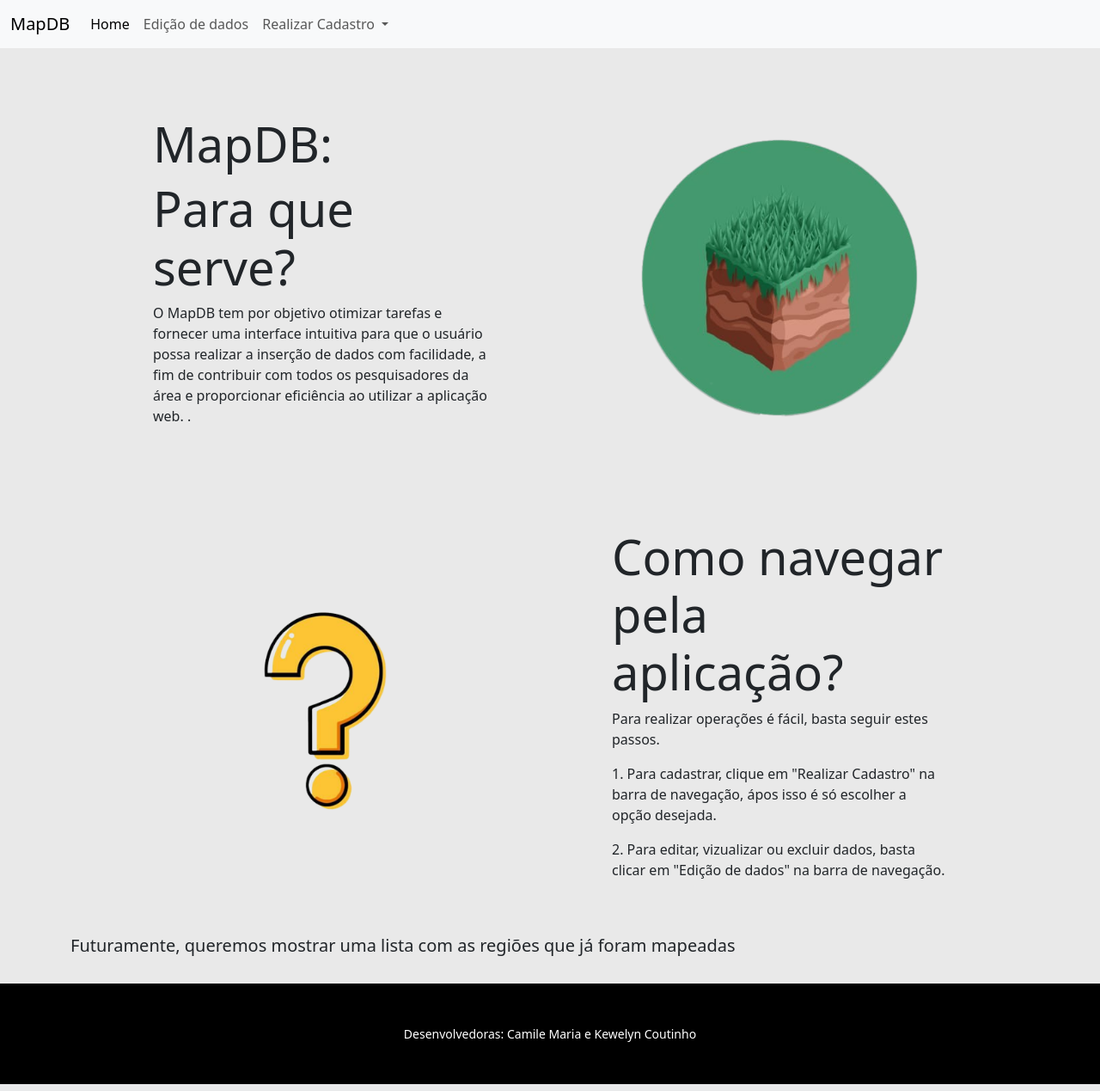
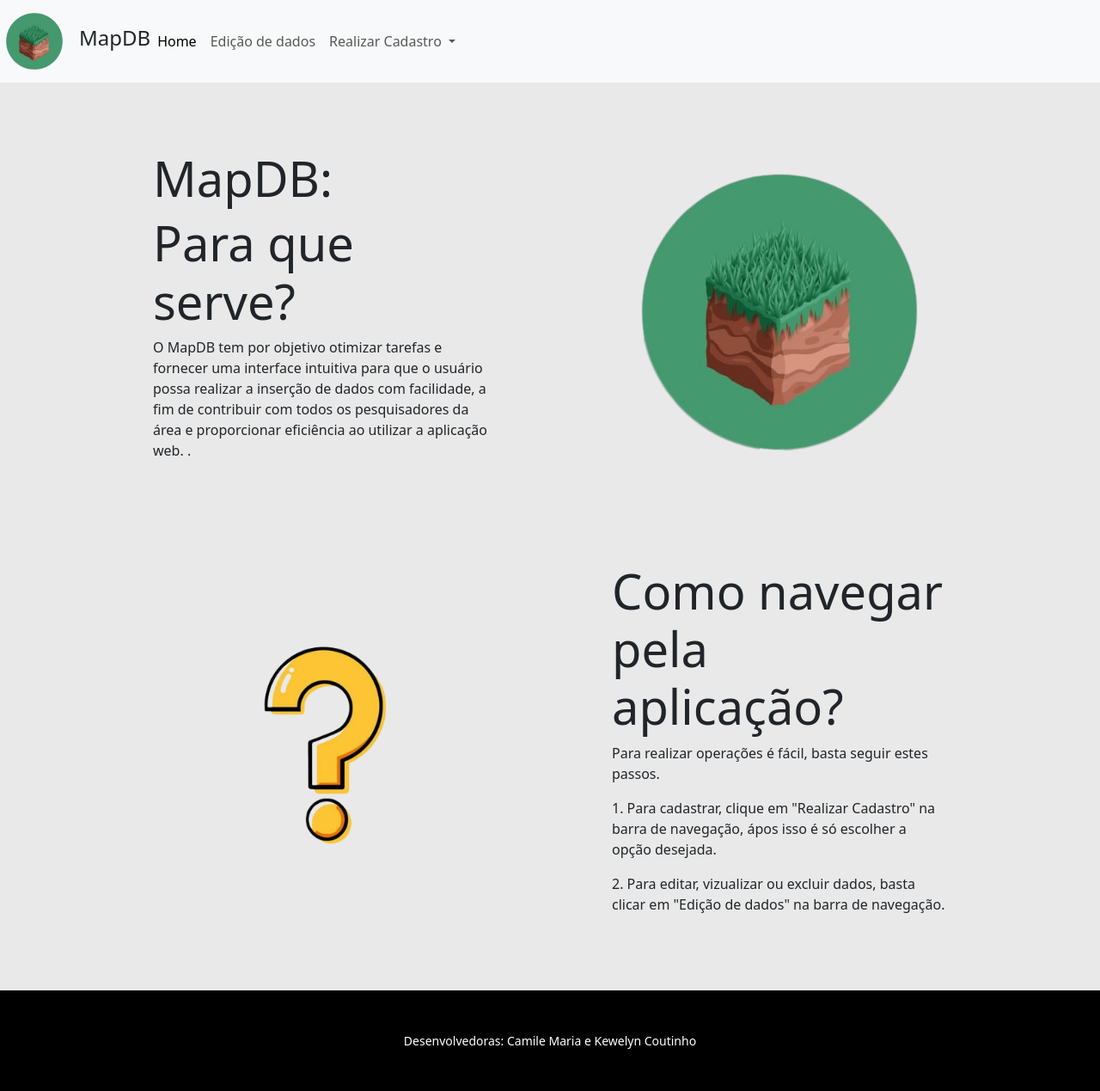
Before and after one commit to AguiarCamile/ProjMapeamento, a Django app: page / in a window 1280 px wide. Shown: the whole page at 86% size. Run offline with Django 4.2, Linux system fonts and the light colour scheme.

Commit message:
navegação

```diff
--- a/Templates/home.html
+++ b/Templates/home.html
@@ -39,6 +39,6 @@
             </div>
 </section>
 
-    <h5 class="lista">Futuramente, queremos mostrar uma lista com as regiões que já foram mapeadas</h5>
+
 
 {% endblock%}
--- a/Templates/menu.html
+++ b/Templates/menu.html
@@ -3,15 +3,18 @@
 {% block menu%}
 <link rel="stylesheet" href="{% static 'css/menu.css' %}">
 <nav class="navbar navbar-expand-lg bg-body-tertiary" style="background-color: #e3f2fd;">
+  <div class="logoimg">
+    <img src="{% static 'imagens/logo.png.png' %}" height="80px"/>
+  </div>
   <div class="container-fluid">
-    <a class="navbar-brand" href="#">MapDB</a>
+    <h4>MapDB</h4>
     <button class="navbar-toggler" type="button" data-bs-toggle="collapse" data-bs-target="#navbarNavDropdown" aria-controls="navbarNavDropdown" aria-expanded="false" aria-label="Toggle navigation">
       <span class="navbar-toggler-icon"></span>
     </button>
     <div class="collapse navbar-collapse" id="navbarNavDropdown">
       <ul class="navbar-nav">
         <li class="nav-item">
-          <a class="nav-link active" aria-current="page" href="#">Home</a>
+          <a class="nav-link active" aria-current="page" href="{% url 'home' %}">Home</a>
         </li>
         <li class="nav-item">
           <a class="nav-link" href="{% url 'index' %}">Edição de dados</a>
```
